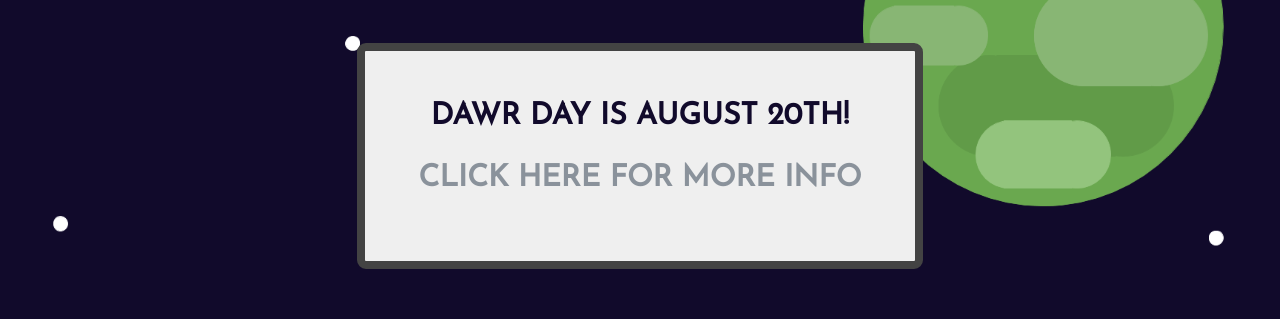
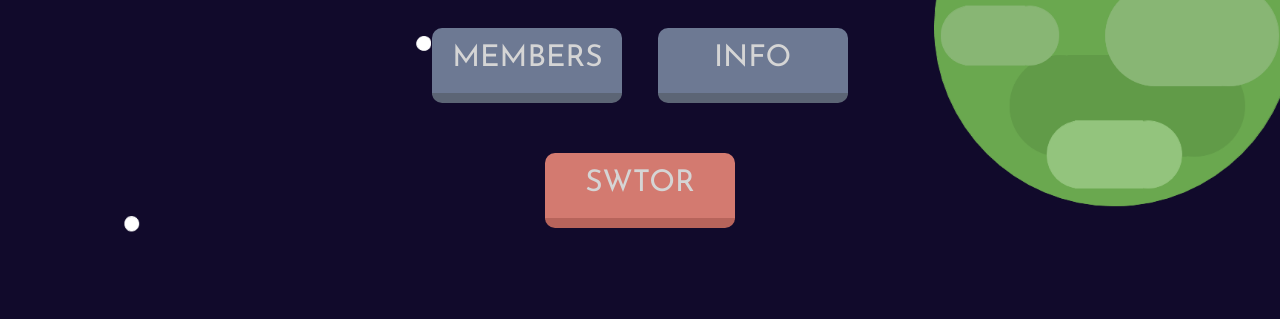
Before and after one commit to dawrclan/DAWR, a plain HTML site: page index.html in a window 1280 px wide. Shown: the part 413-732 px from the top of the page. Drawn offline with Linux system fonts and the light colour scheme.

Commit message:
Commented out the DAWR day info from index page.

```diff
--- a/index.html
+++ b/index.html
@@ -149,14 +149,14 @@
 
 }
 
+/* <h3>DAWR DAY IS AUGUST 20TH!<br><br><a href="dawrday.html" class="three">CLICK HERE FOR MORE INFO</a></h3><br> */
+
 </style>
 <body>
 
 <img align="center;" src=top%20logo.png height="60%" width="60%"><br>
 
 <h2>Dangerous Alien <br> Warriors of Rodia</h2><br>
-
-<h3>DAWR DAY IS AUGUST 20TH!<br><br><a href="dawrday.html" class="three">CLICK HERE FOR MORE INFO</a></h3><br>
 
 <a href="directory.html" class="one">MEMBERS</a>
 
```
